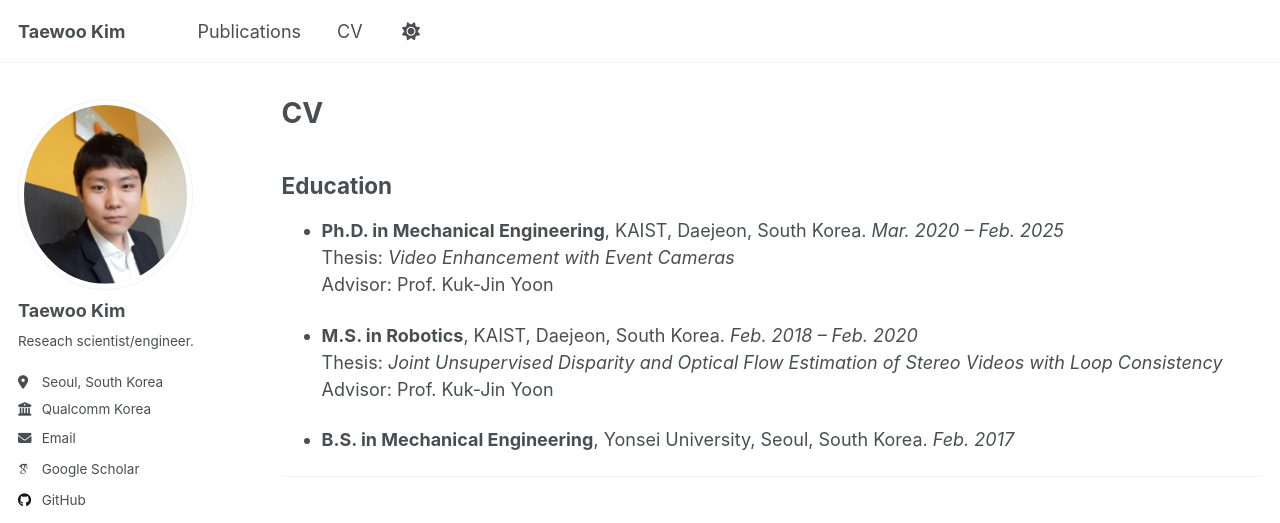
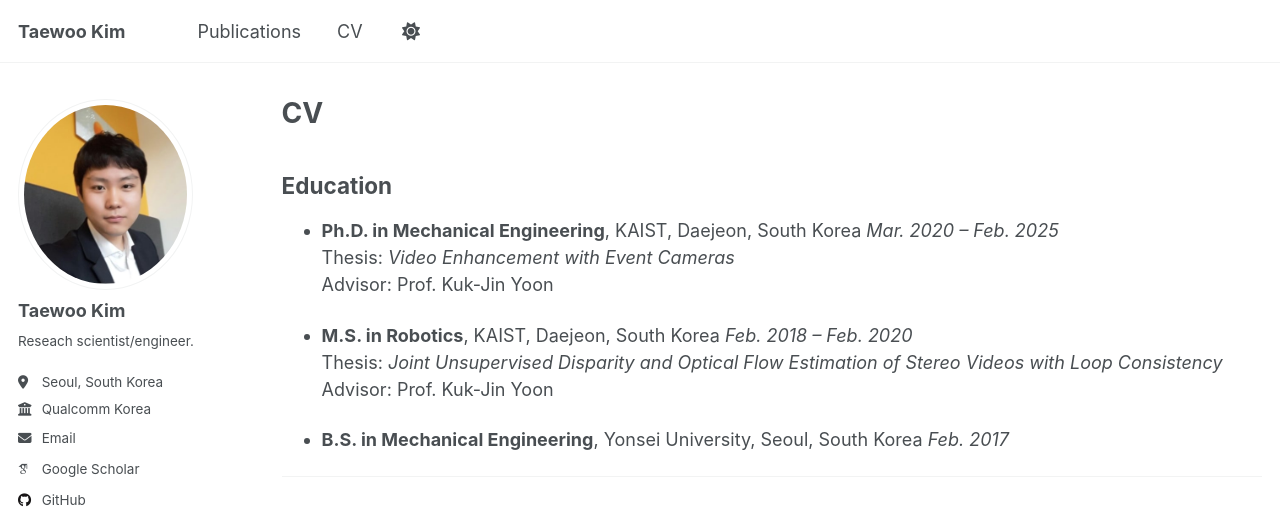
Before and after one commit to intelpro/intelpro.github.io, a Jekyll site: the page built from _pages/cv.md, in a window 1280 px wide and 900 px high. Shown: the top 523 px of the window. Built offline with Jekyll 4.4.1, drawn with Linux system fonts in a browser that asks for light colours; some web fonts are replaced; a script that is not in the unit is left out.

Commit message:
Update cv.md

```diff
--- a/_pages/cv.md
+++ b/_pages/cv.md
@@ -10,17 +10,17 @@ redirect_from:
 {% include base_path %}
 
 ## Education
-- **Ph.D. in Mechanical Engineering**, KAIST, Daejeon, South Korea.
+- **Ph.D. in Mechanical Engineering**, KAIST, Daejeon, South Korea
   *Mar. 2020 – Feb. 2025*
   Thesis: *Video Enhancement with Event Cameras*
   Advisor: Prof. Kuk-Jin Yoon
 
-- **M.S. in Robotics**, KAIST, Daejeon, South Korea.
+- **M.S. in Robotics**, KAIST, Daejeon, South Korea
   *Feb. 2018 – Feb. 2020*
   Thesis: *Joint Unsupervised Disparity and Optical Flow Estimation of Stereo Videos with Loop Consistency*
   Advisor: Prof. Kuk-Jin Yoon
 
-- **B.S. in Mechanical Engineering**, Yonsei University, Seoul, South Korea.
+- **B.S. in Mechanical Engineering**, Yonsei University, Seoul, South Korea
   *Feb. 2017*
 
 ---
```
